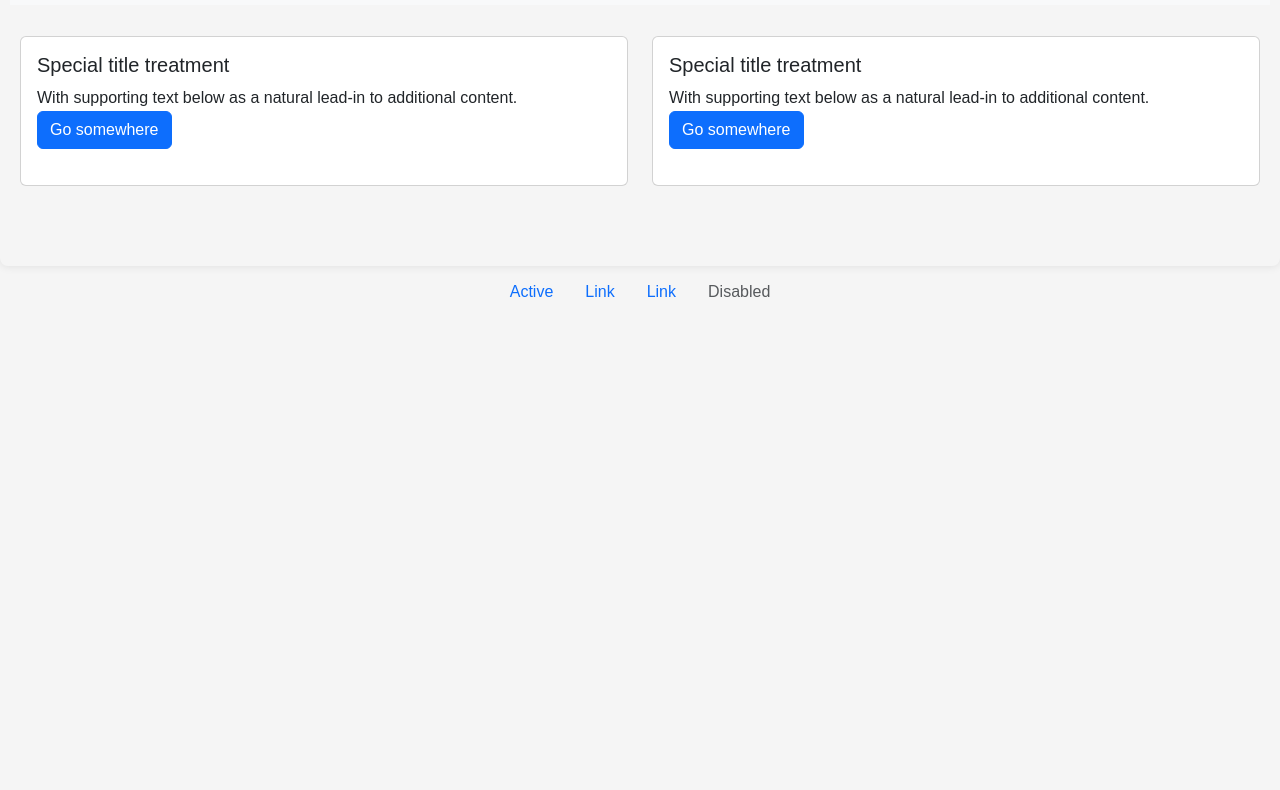
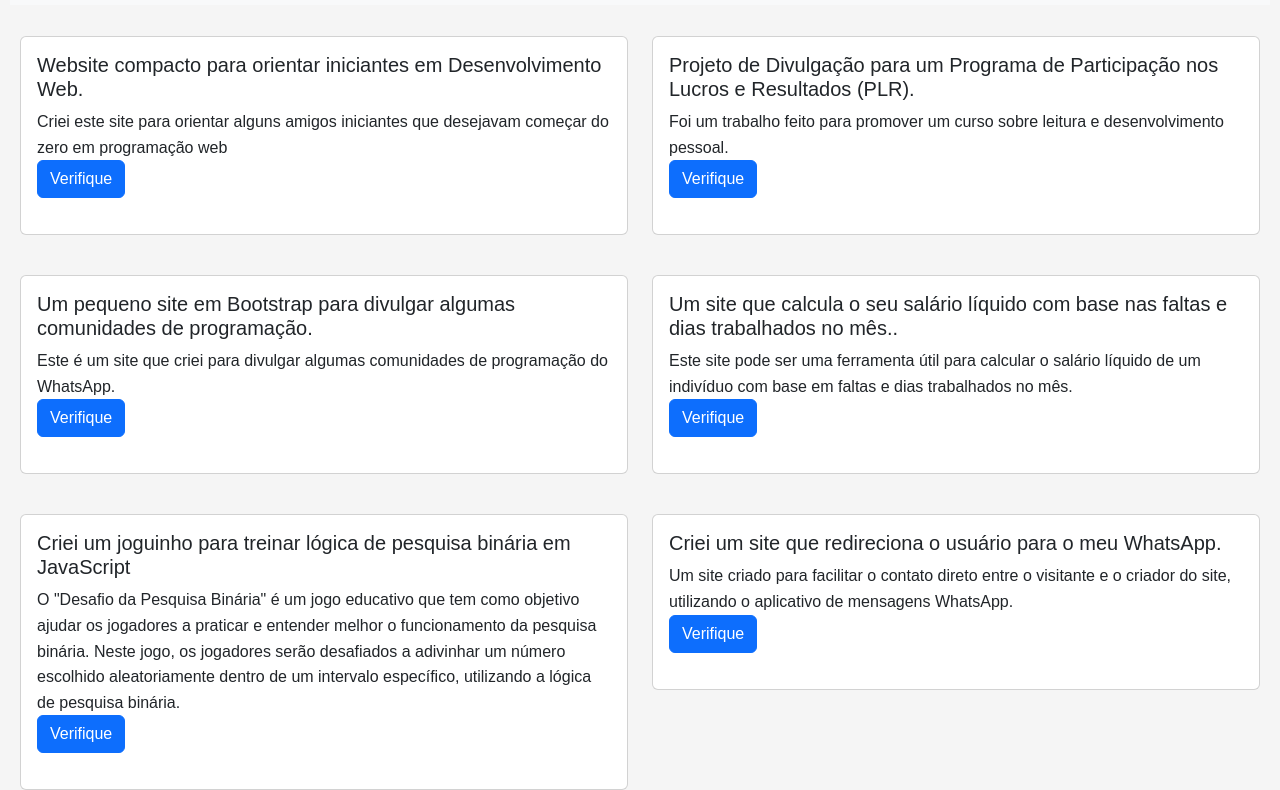
Before and after one commit to SilvioCruzDeveloper/Portifolio_Silvio_Cruz, a website: page index.html in a window 1280 px wide. Shown: the part 69-859 px from the top of the page. Before the commit the page ends 805 px from the top, so only its background shows below. Drawn offline with nearby package versions, Linux system fonts and the light colour scheme.

Commit message:
atualizacao do index

```diff
--- a/index.html
+++ b/index.html
@@ -35,20 +35,18 @@
                 <a
                   class="nav-link active"
                   aria-current="page"
-                  href="#"
+                  href="https://github.com/SilvioCruzDeveloper"
+                  target="_blank"
                   onclick="scrollToTop()"
-                  >Home</a
+                  >Github</a
                 >
               </li>
               <li class="nav-item">
-                <a class="nav-link" href="#">Features</a>
-              </li>
-              <li class="nav-item">
-                <a class="nav-link" href="#">Pricing</a>
-              </li>
-              <li class="nav-item">
-                <a class="nav-link disabled" href="#" onclick="scrollToBottom()"
-                  >Disabled</a
+                <a
+                  class="nav-link"
+                  href="https://www.linkedin.com/in/silvio-cruz-933234280/"
+                  target="_blank"
+                  >Linkedin</a
                 >
               </li>
             </ul>
@@ -64,24 +62,125 @@
             <div class="col-sm-6 mb-3 mb-sm-0">
               <div class="card">
                 <div class="card-body">
-                  <h5 class="card-title">Special title treatment</h5>
+                  <h5 class="card-title">
+                    Website compacto para orientar iniciantes em Desenvolvimento
+                    Web.
+                  </h5>
                   <p class="card-text">
-                    With supporting text below as a natural lead-in to additional
-                    content.
+                    Criei este site para orientar alguns amigos iniciantes que
+                    desejavam começar do zero em programação web
                   </p>
-                  <a href="#" class="btn btn-primary">Go somewhere</a>
+                  <a
+                    href="https://iniciantes-em-progamacao-3z93fd2jb-silviocruzdeveloper.vercel.app/"
+                    class="btn btn-primary"
+                    target="_blank"
+                    >Verifique</a
+                  >
                 </div>
               </div>
             </div>
             <div class="col-sm-6">
               <div class="card">
                 <div class="card-body">
-                  <h5 class="card-title">Special title treatment</h5>
+                  <h5 class="card-title">
+                    Projeto de Divulgação para um Programa de Participação nos
+                    Lucros e Resultados (PLR).
+                  </h5>
                   <p class="card-text">
-                    With supporting text below as a natural lead-in to additional
-                    content.
+                    Foi um trabalho feito para promover um curso sobre leitura e
+                    desenvolvimento pessoal.
                   </p>
-                  <a href="#" class="btn btn-primary">Go somewhere</a>
+                  <a
+                    href="https://leiturasagaz.vercel.app/"
+                    class="btn btn-primary"
+                    target="_blank"
+                    >Verifique</a
+                  >
+                </div>
+              </div>
+            </div>
+            <div class="col-sm-6">
+              <div class="card">
+                <div class="card-body">
+                  <h5 class="card-title">
+                    Um pequeno site em Bootstrap para divulgar algumas
+                    comunidades de programação.
+                  </h5>
+                  <p class="card-text">
+                    Este é um site que criei para divulgar algumas comunidades
+                    de programação do WhatsApp.
+                  </p>
+                  <a
+                    href="https://filtro-pro-grupo.vercel.app/index.html"
+                    class="btn btn-primary"
+                    target="_blank"
+                    >Verifique</a
+                  >
+                </div>
+              </div>
+            </div>
+            <div class="col-sm-6">
+              <div class="card">
+                <div class="card-body">
+                  <h5 class="card-title">
+                    Um site que calcula o seu salário líquido com base nas
+                    faltas e dias trabalhados no mês..
+                  </h5>
+                  <p class="card-text">
+                    Este site pode ser uma ferramenta útil para calcular o
+                    salário líquido de um indivíduo com base em faltas e dias
+                    trabalhados no mês.
+                  </p>
+                  <a
+                    href="https://calculo-dias-de-trabalho-md6m.vercel.app/"
+                    class="btn btn-primary"
+                    target="_blank"
+                    >Verifique</a
+                  >
+                </div>
+              </div>
+            </div>
+            <div class="col-sm-6">
+              <div class="card">
+                <div class="card-body">
+                  <h5 class="card-title">
+                    Criei um joguinho para treinar lógica de pesquisa binária em
+                    JavaScript
+                  </h5>
+                  <p class="card-text">
+                    O "Desafio da Pesquisa Binária" é um jogo educativo que tem
+                    como objetivo ajudar os jogadores a praticar e entender
+                    melhor o funcionamento da pesquisa binária. Neste jogo, os
+                    jogadores serão desafiados a adivinhar um número escolhido
+                    aleatoriamente dentro de um intervalo específico, utilizando
+                    a lógica de pesquisa binária.
+                  </p>
+                  <a
+                    href="https://calculo-dias-de-trabalho-md6m.vercel.app/"
+                    class="btn btn-primary"
+                    target="_blank"
+                    >Verifique</a
+                  >
+                </div>
+              </div>
+            </div>
+            <div class="col-sm-6">
+              <div class="card">
+                <div class="card-body">
+                  <h5 class="card-title">
+                    Criei um site que redireciona o usuário para o meu WhatsApp.
+                  </h5>
+                  <p class="card-text">
+                    Um site criado para facilitar o contato direto entre o
+                    visitante e o criador do site, utilizando o aplicativo de
+                    mensagens WhatsApp.
+                  </p>
+                  <a
+                    href="https://calculo-dias-de-trabalho-md6m.vercel.app/"
+                    class="btn btn-primary"
+                    target="_blank"
+                    >Verifique</a
+                  >
                 </div>
               </div>
             </div>
@@ -92,16 +191,9 @@
     <footer class="contatos">
       <ul class="nav justify-content-center">
         <li class="nav-item">
-          <a class="nav-link active" aria-current="page" href="#">Active</a>
-        </li>
-        <li class="nav-item">
-          <a class="nav-link" href="#">Link</a>
-        </li>
-        <li class="nav-item">
-          <a class="nav-link" href="#">Link</a>
-        </li>
-        <li class="nav-item">
-          <a class="nav-link disabled" aria-disabled="true">Disabled</a>
+          <a class="nav-link active" aria-current="page" href="#"
+            >Criado por Silvio Cruz</a
+          >
         </li>
       </ul>
     </footer>
```
